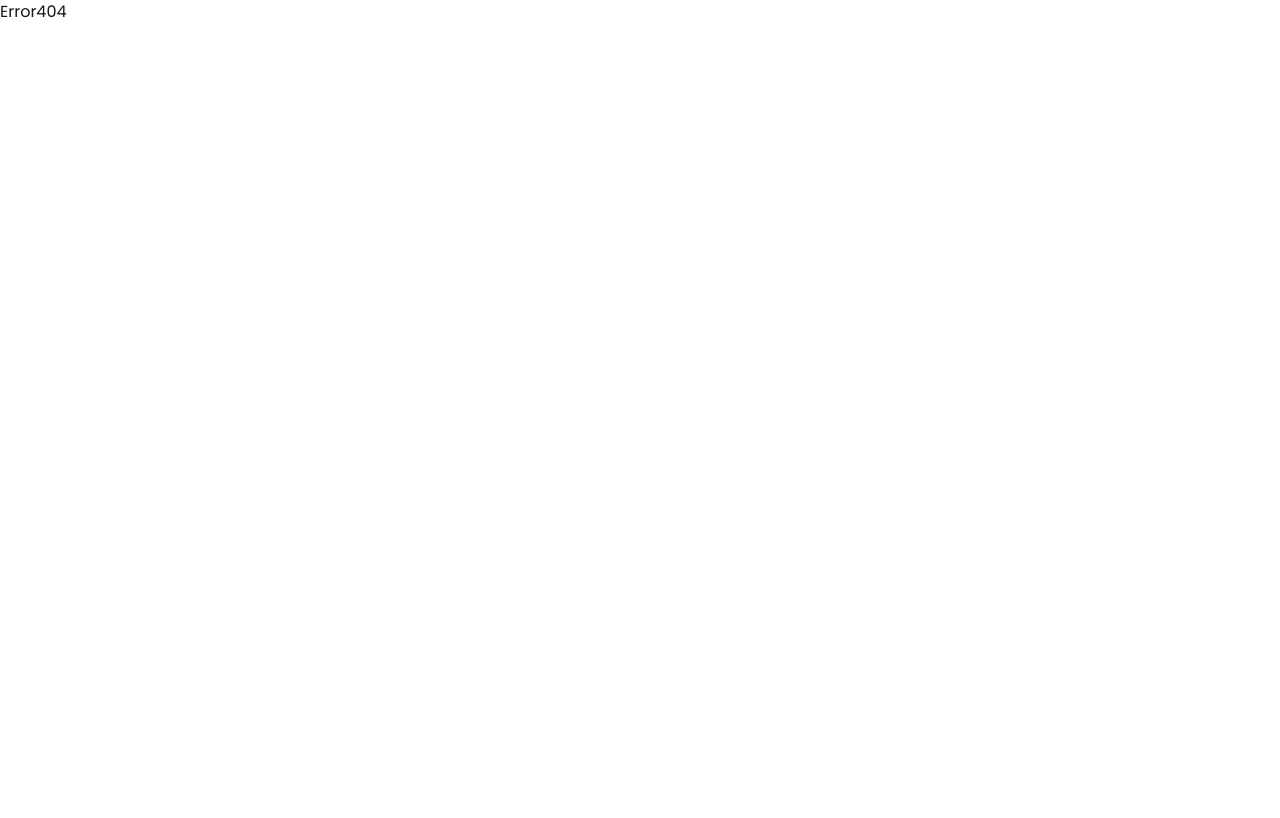
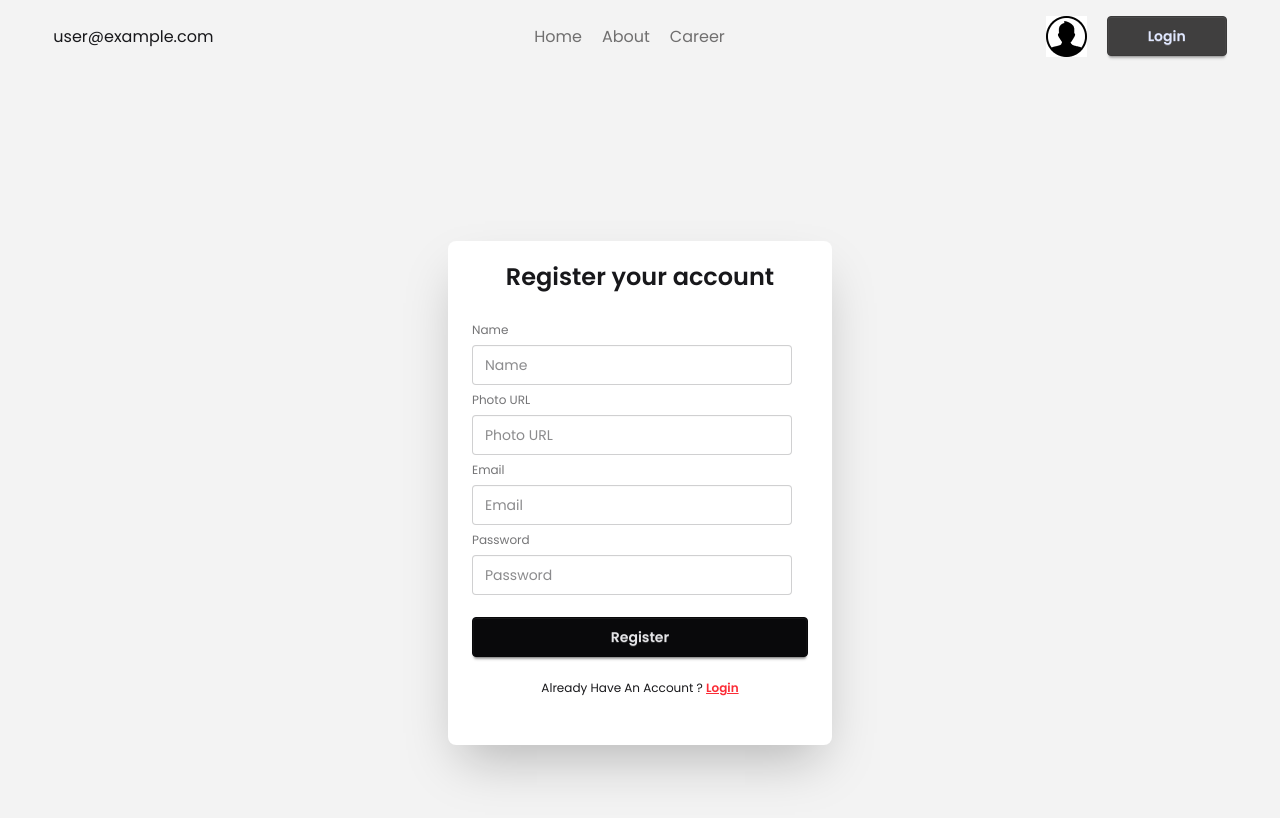
Before and after one commit to Sahidulislam05/news-firebase, a React (Vite) app: page /auth/register in a window 1280 px wide. Shown: the top 818 px of the page. Built offline with nearby package versions, Linux system fonts and the light colour scheme; no server answers; sample sign-in values are in the browser's storage.

Commit message:
Added Login

```diff
--- a/package.json
+++ b/package.json
@@ -13,6 +13,7 @@
     "@tailwindcss/vite": "^4.1.4",
     "daisyui": "^5.0.28",
     "date-fns": "^4.1.0",
+    "firebase": "^12.4.0",
     "lightningcss": "^1.30.2",
     "react": "^19.0.0",
     "react-dom": "^19.0.0",
--- /dev/null
+++ b/src/Firebase/firebase.config.js
@@ -0,0 +1,15 @@
+import { initializeApp } from "firebase/app";
+
+const firebaseConfig = {
+  apiKey: import.meta.env.VITE_apiKey,
+  authDomain: import.meta.env.VITE_authDomain,
+  projectId: import.meta.env.VITE_authDomain,
+  storageBucket: import.meta.env.VITE_storageBucket,
+  messagingSenderId: import.meta.env.VITE_messagingSenderId,
+  appId: import.meta.env.VITE_appId,
+};
+
+// Initialize Firebase
+const app = initializeApp(firebaseConfig);
+
+export default app;
--- /dev/null
+++ b/src/Provider/AuthProvider.jsx
@@ -0,0 +1,39 @@
+import React, { createContext, useEffect, useState } from "react";
+import {
+  createUserWithEmailAndPassword,
+  getAuth,
+  onAuthStateChanged,
+  signInWithEmailAndPassword,
+} from "firebase/auth";
+import app from "../Firebase/firebase.config";
+export const AuthContext = createContext();
+const auth = getAuth(app);
+const AuthProvider = ({ children }) => {
+  const [user, SetUser] = useState(null);
+  console.log(user);
+  const createUser = (email, password) => {
+    return createUserWithEmailAndPassword(auth, email, password);
+  };
+  const logInUser = (email, password) => {
+    return signInWithEmailAndPassword(auth, email, password);
+  };
+
+  useEffect(() => {
+    const unsubscribe = onAuthStateChanged(auth, (currentUser) => {
+      SetUser(currentUser);
+    });
+    return () => {
+      unsubscribe();
+    };
+  }, []);
+  const authData = {
+    user,
+    SetUser,
+    createUser,
+    logInUser,
+  };
+
+  return <AuthContext value={authData}>{children}</AuthContext>;
+};
+
+export default AuthProvider;
--- a/src/components/Navbar.jsx
+++ b/src/components/Navbar.jsx
@@ -1,18 +1,22 @@
-import React from "react";
-import { NavLink } from "react-router";
-import user from "../assets/user.png";
+import { use } from "react";
+import { Link, NavLink } from "react-router";
+import userIcon from "../assets/user.png";
+import { AuthContext } from "../Provider/AuthProvider";
 const Navbar = () => {
+  const { user } = use(AuthContext);
   return (
     <div className="flex justify-between items-center">
-      <div className=""></div>
+      <div className=""> {user && user.email} </div>
       <div className="nav flex gap-5 text-accent">
         <NavLink to="/">Home</NavLink>
         <NavLink to="/about">About</NavLink>
         <NavLink to="/career">Career</NavLink>
       </div>
       <div className="login-btn flex gap-5">
-        <img src={user} alt="" />
-        <button className="btn btn-primary px-10 ">Login</button>
+        <img src={userIcon} alt="" />
+        <Link to="/auth/login" className="btn btn-primary px-10 ">
+          Login
+        </Link>
       </div>
     </div>
   );
--- /dev/null
+++ b/src/layouts/AuthLayout.jsx
@@ -0,0 +1,18 @@
+import React from "react";
+import Navbar from "../components/Navbar";
+import { Outlet } from "react-router";
+
+const AuthLayout = () => {
+  return (
+    <div className="bg-base-200 min-h-screen">
+      <header className="w-11/12 mx-auto py-4">
+        <Navbar></Navbar>
+      </header>
+      <main className="w-11/12 mx-auto py-5">
+        <Outlet></Outlet>
+      </main>
+    </div>
+  );
+};
+
+export default AuthLayout;
--- a/src/main.jsx
+++ b/src/main.jsx
@@ -3,9 +3,12 @@ import { createRoot } from "react-dom/client";
 import "./index.css";
 import { RouterProvider } from "react-router";
 import router from "./routes/router.jsx";
+import AuthProvider from "./Provider/AuthProvider.jsx";
 
 createRoot(document.getElementById("root")).render(
   <StrictMode>
-    <RouterProvider router={router}></RouterProvider>
+    <AuthProvider>
+      <RouterProvider router={router}></RouterProvider>
+    </AuthProvider>
   </StrictMode>
 );
--- /dev/null
+++ b/src/pages/Login.jsx
@@ -0,0 +1,37 @@
+import React from "react";
+import { Link } from "react-router";
+
+const Login = () => {
+  return (
+    <div className="flex justify-center min-h-screen items-center">
+      <div className="card bg-base-100 w-full max-w-sm shrink-0 shadow-2xl py-5">
+        <h2 className="font-semibold text-2xl text-center">
+          Login your account
+        </h2>
+        <div className="card-body">
+          <fieldset className="fieldset">
+            <label className="label">Email</label>
+            <input type="email" className="input" placeholder="Email" />
+            <label className="label">Password</label>
+            <input type="password" className="input" placeholder="Password" />
+            <div>
+              <a className="link link-hover">Forgot password?</a>
+            </div>
+            <button className="btn btn-neutral my-4">Login</button>
+            <h1 className="text-center">
+              Dont’t Have An Account ?{" "}
+              <Link
+                to="/auth/register"
+                className="text-red-500 underline font-semibold"
+              >
+                Register
+              </Link>
+            </h1>
+          </fieldset>
+        </div>
+      </div>
+    </div>
+  );
+};
+
+export default Login;
--- /dev/null
+++ b/src/pages/Register.jsx
@@ -0,0 +1,89 @@
+import { use } from "react";
+import { Link } from "react-router";
+import { AuthContext } from "../Provider/AuthProvider";
+
+const Register = () => {
+  const { createUser, SetUser } = use(AuthContext);
+  const handleRegister = (e) => {
+    e.preventDefault();
+    const form = e.target;
+    const name = form.name.value;
+    const photo = form.photo.value;
+    const email = form.email.value;
+    const password = form.password.value;
+    console.log(name, photo);
+    createUser(email, password)
+      .then((res) => {
+        console.log(res.user);
+        SetUser(res.user);
+      })
+      .catch((error) => {
+        const errorMessage = error.message;
+        alert(errorMessage);
+      });
+  };
+  return (
+    <div className="flex justify-center min-h-screen items-center">
+      <div className="card bg-base-100 w-full max-w-sm shrink-0 shadow-2xl py-5">
+        <h2 className="font-semibold text-2xl text-center">
+          Register your account
+        </h2>
+        <form onSubmit={handleRegister} className="card-body">
+          <fieldset className="fieldset">
+            {/* Name  */}
+            <label className="label">Name</label>
+            <input
+              type="text"
+              name="name"
+              className="input"
+              placeholder="Name"
+              required
+            />
+            {/* Photo URL  */}
+            <label className="label">Photo URL</label>
+            <input
+              type="text"
+              name="photo"
+              className="input"
+              placeholder="Photo URL"
+              required
+            />
+            {/* Email  */}
+            <label className="label">Email</label>
+            <input
+              type="email"
+              name="email"
+              className="input"
+              placeholder="Email"
+              required
+            />
+            {/* Password  */}
+            <label className="label">Password</label>
+            <input
+              type="password"
+              name="password"
+              className="input"
+              placeholder="Password"
+              required
+            />
+
+            <button type="submit" className="btn btn-neutral my-4">
+              Register
+            </button>
+            <h1 className="text-center">
+              Already Have An Account ?{" "}
+              <Link
+                to="/auth/login"
+                className="text-red-500 underline font-semibold"
+              >
+                Login
+              </Link>
+            </h1>
+          </fieldset>
+        </form>
+      </div>
+    </div>
+  );
+};
+
+export default Register;
--- a/src/routes/router.jsx
+++ b/src/routes/router.jsx
@@ -2,6 +2,9 @@ import { createBrowserRouter } from "react-router";
 import HomeLayout from "../layouts/HomeLayout";
 import CategoryNews from "../pages/CategoryNews";
 import Home from "../pages/Home";
+import Login from "../pages/Login";
+import Register from "../pages/Register";
+import AuthLayout from "../layouts/AuthLayout";
 
 const router = createBrowserRouter([
   {
@@ -21,7 +24,17 @@ const router = createBrowserRouter([
   },
   {
     path: "/auth",
-    element: <h2>Authentication Layout</h2>,
+    Component: AuthLayout,
+    children: [
+      {
+        path: "/auth/login",
+        Component: Login,
+      },
+      {
+        path: "/auth/register",
+        Component: Register,
+      },
+    ],
   },
   {
     path: "/news",
```
Also changed, not shown: 2 other files (tests, documents, lock files or other folders).
